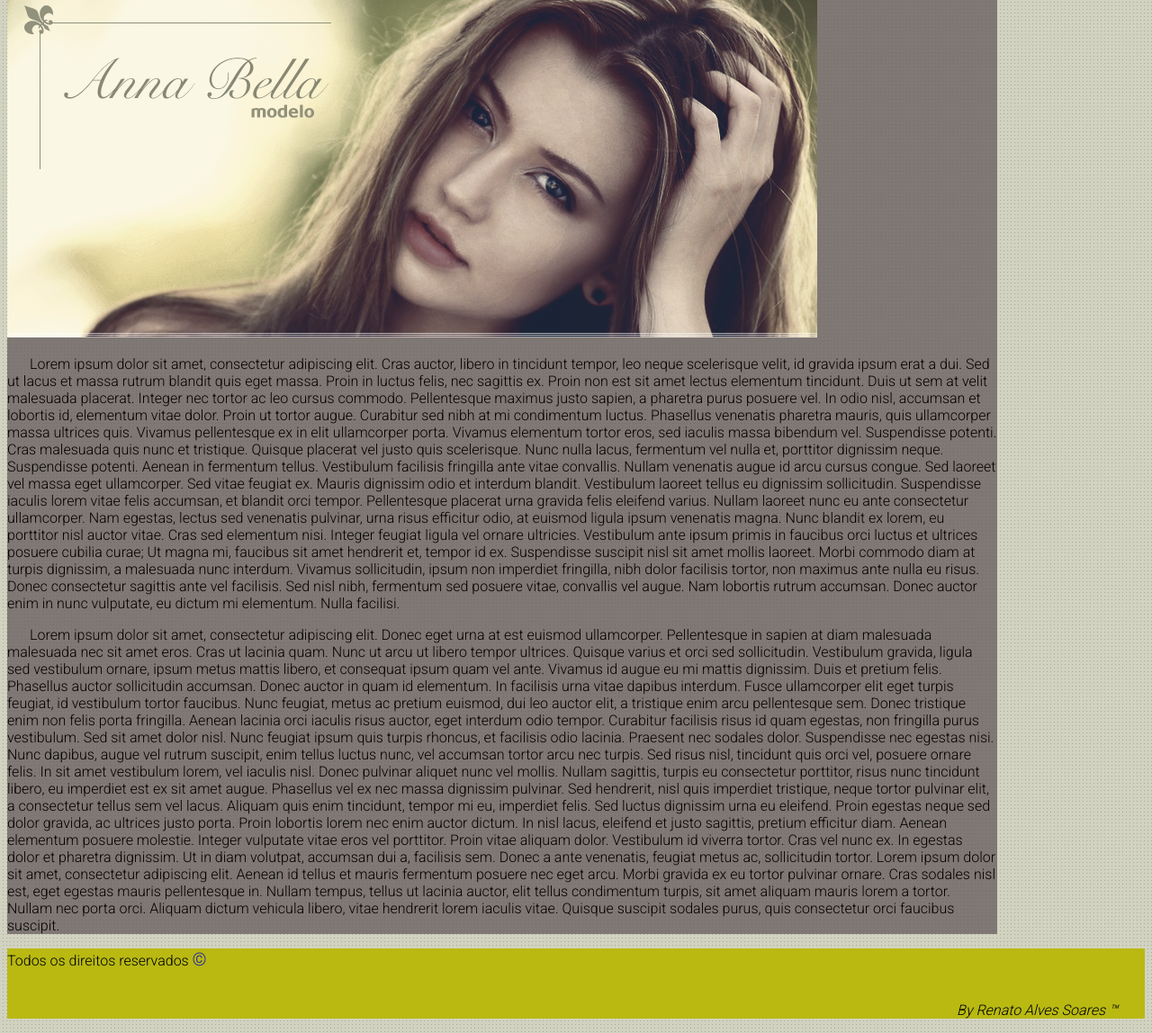
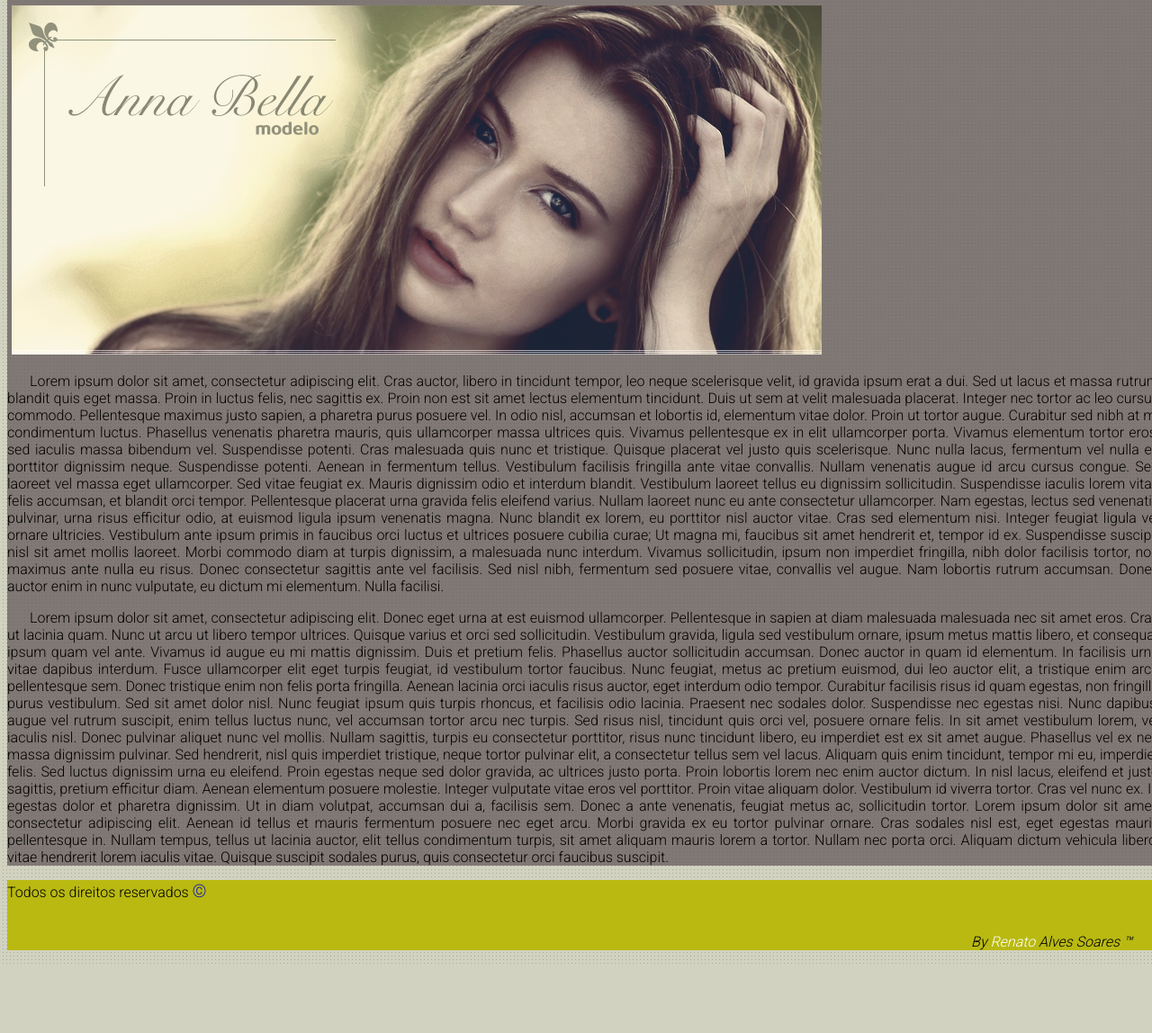
Before and after one commit to renatoguara2021/testes, a plain HTML site: page index.html in a window 1280 px wide. Shown: the part 157-1305 px from the top of the page at 90% size. After the commit the page ends 1229 px from the top, so only its background shows below. Drawn offline with Linux system fonts and the light colour scheme.

Commit message:
"commit"

```diff
--- a/_CSS/style.css
+++ b/_CSS/style.css
@@ -1,10 +1,12 @@
-html, body, h1, p, footer{
+html, body, h1, p, footer,span{
 
     font-family: 'Roboto', sans-serif;
 }
 
 body{
+    width: 100%;
     background:#d2d2c1 url('/img/fundo.png');
+
 
 }
 
@@ -19,6 +21,7 @@ h1{
 p{
 
     text-indent: 25px;
+    text-align: justify;
 }
 
 li{
@@ -63,13 +66,14 @@ footer{
 .conteudo{
 
     background-color:#635858b9;
-    width: 1100px;
-
-
+    width: 100%;
 }
 
 
+a{
 
+    padding: 5px;
+}
 .assinatura{
 
     font-style: italic;
@@ -90,3 +94,8 @@ footer{
 
     padding-right: 20px;
 }
+
+footer span{
+
+    color:white;
+}
--- /dev/null
+++ b/_JS/script.js
@@ -0,0 +1,5 @@
+
+
+var nome = " renato";
+
+console.log(nome);
--- a/index.html
+++ b/index.html
@@ -45,7 +45,7 @@
 
     <footer>
         Todos os direitos reservados <span class="rodape">&copy</span></br></br>
-        <p class="assinatura">By Renato Alves Soares &trade;</p>
+        <p class="assinatura">By <span>Renato</span> Alves Soares &trade;</p>
     </footer>
 
 </body>
```
Also changed, not shown: _CSS/index.html (added, +13 -0 lines).
